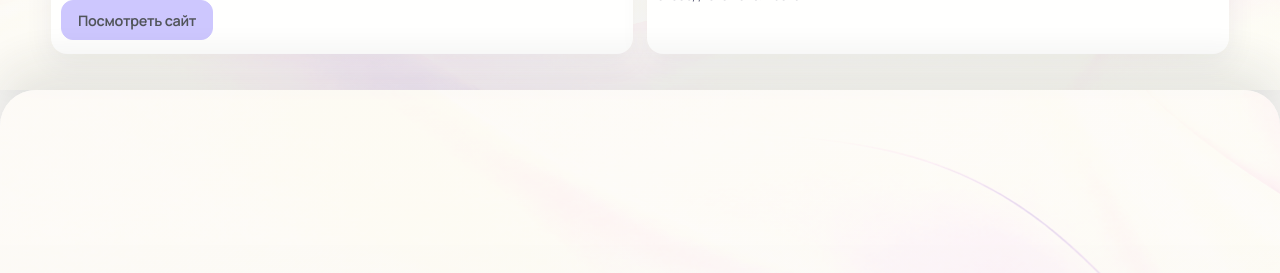
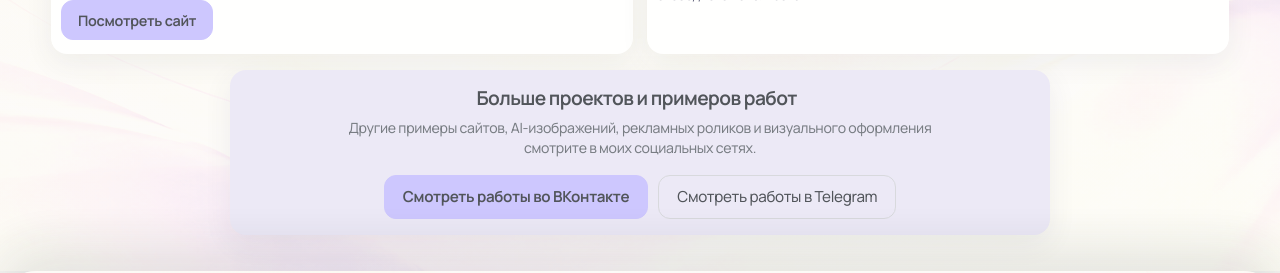
Before and after one commit to nadinfolc-debug/proekt_NP.AI, a React (Vite) app: page / in a window 1280 px wide. Shown: the part 2198-2471 px from the top of the page. Built offline with nearby package versions, Linux system fonts and the light colour scheme; no server answers.

Commit message:
Add social more-works CTA under Projects section.

```diff
--- a/src/components/home/ProjectsSection.tsx
+++ b/src/components/home/ProjectsSection.tsx
@@ -59,6 +59,25 @@ export function ProjectsSection() {
             </ScrollReveal>
           ))}
         </div>
+
+        <ScrollReveal delay={120} className="help-package-block projects-more">
+          <p className="help-package-title">{projectsCopy.moreTitle}</p>
+          <p className="help-package">{projectsCopy.moreText}</p>
+          <div className="help-actions">
+            {projectsCopy.moreActions.map((action) => (
+              <a
+                key={action.label}
+                className={`button help-action${
+                  action.variant === "accent" ? " button-accent" : ""
+                }`}
+                href={action.href}
+                {...(action.external ? { target: "_blank", rel: "noreferrer" } : {})}
+              >
+                {action.label}
+              </a>
+            ))}
+          </div>
+        </ScrollReveal>
       </div>
     </section>
   );
--- a/src/data/site.ts
+++ b/src/data/site.ts
@@ -62,6 +62,23 @@ export const projectsCopy = {
       image: "media/works/project-budget.png",
       imageAlt: "Калькулятор бюджета нейрокреатора на ноутбуке и телефоне",
       actions: [],
+    },
+  ],
+  moreTitle: "Больше проектов и примеров работ",
+  moreText:
+    "Другие примеры сайтов, AI-изображений, рекламных роликов и визуального оформления смотрите в моих социальных сетях.",
+  moreActions: [
+    {
+      label: "Смотреть работы во ВКонтакте",
+      href: "https://vk.ru/np.ai_prikolota",
+      external: true,
+      variant: "accent" as const,
+    },
+    {
+      label: "Смотреть работы в Telegram",
+      href: "https://t.me/NP_AI_Prikolota",
+      external: true,
+      variant: "ghost" as const,
     },
   ],
 };
--- a/src/styles/global.css
+++ b/src/styles/global.css
@@ -2425,6 +2425,10 @@ section[id] {
   align-items: stretch;
 }
 
+.projects-more {
+  margin-top: 16px;
+}
+
 .project-card {
   display: flex;
   flex-direction: column;
```
Also changed, not shown: 6 other files (tests, documents, lock files or other folders).
